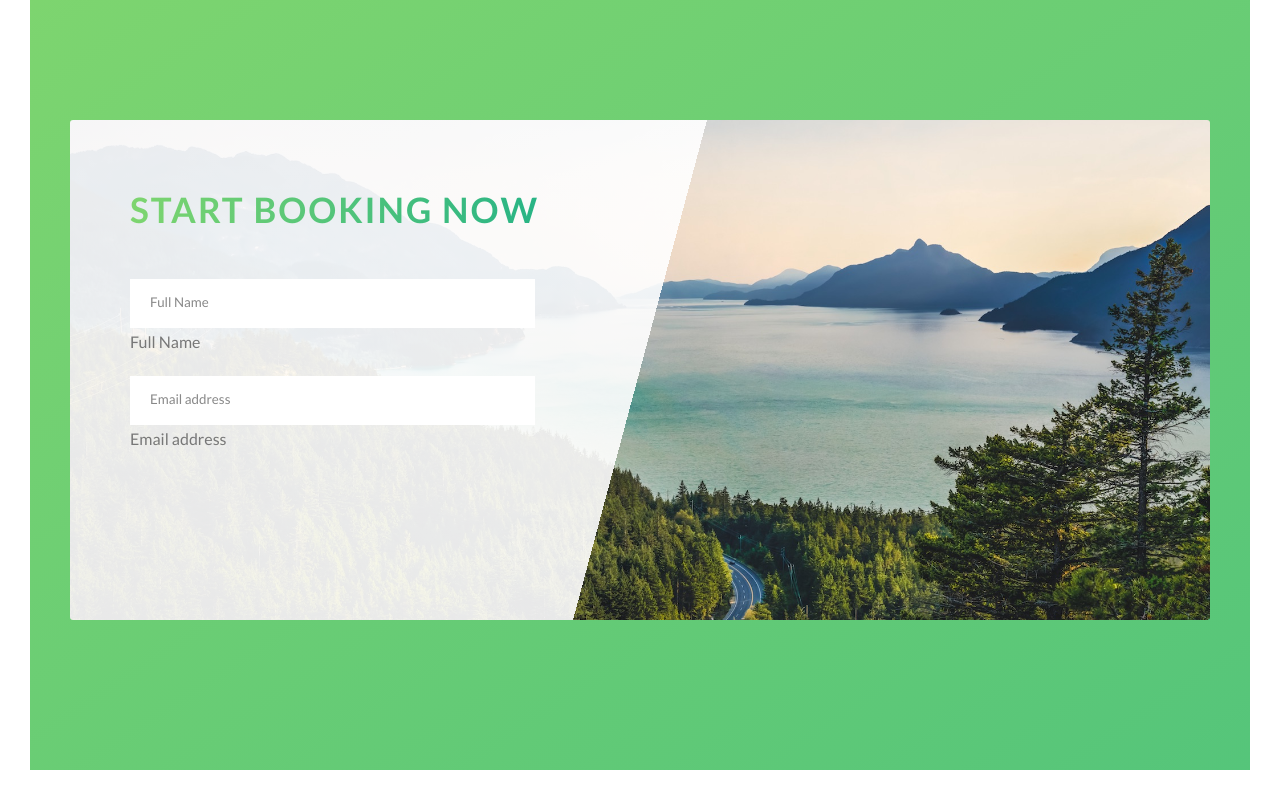
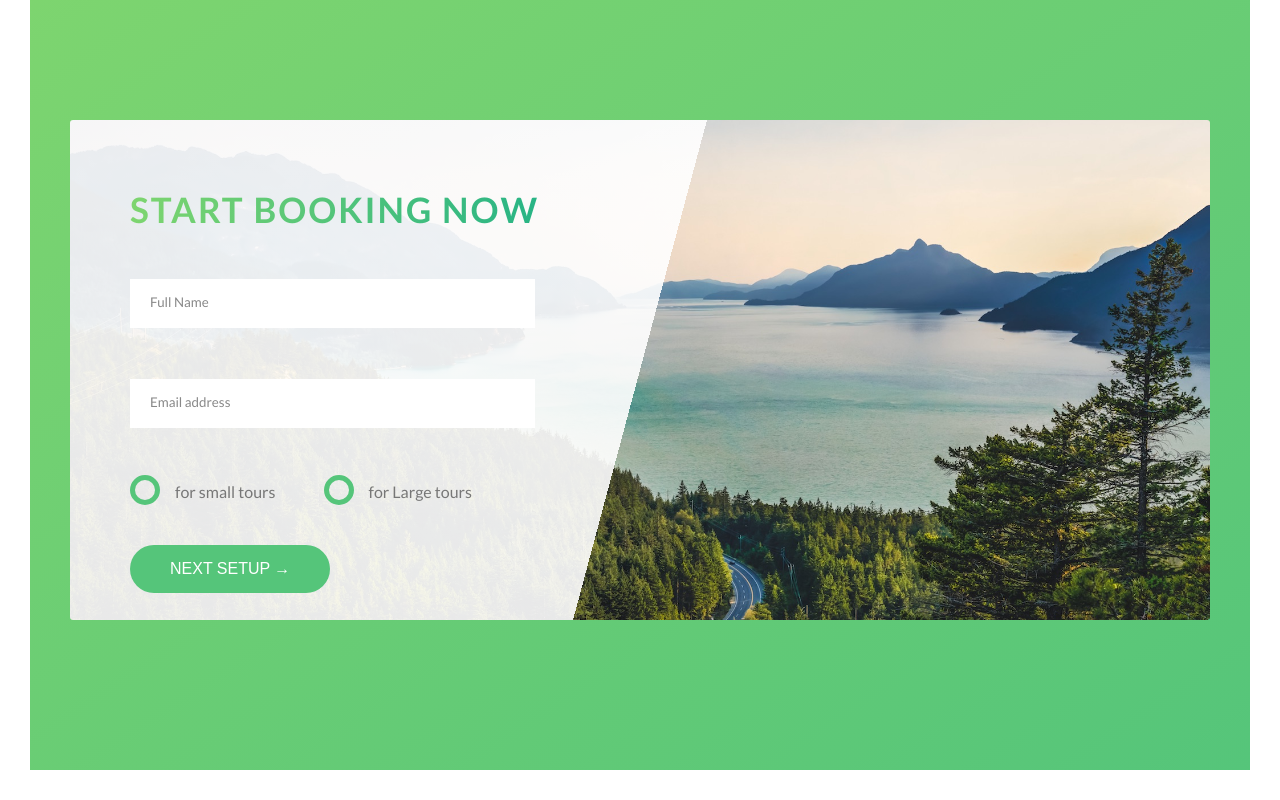
Before and after one commit to kohistani1/natrous_project, a website: page index.html in a window 1280 px wide. Shown: the part 4399-5199 px from the top of the page. Drawn offline with Linux system fonts and the light colour scheme.

Commit message:
back to course again after exam

```diff
--- a/index.html
+++ b/index.html
@@ -272,14 +272,32 @@
           </h2>
 
         </div>
-        <div class="form__group">
+        <div class="form__group ">
           <input type="text" id="name" class="form__input" placeholder="Full Name" required>
           <label for="name" class="form__label">Full Name</label>
         </div>
-        <div class="form__group">
+        <div class="form__group ">
           <input type="email" id="email" class="form__input" required placeholder="Email address">
           <label for="email" class="form__label">Email address</label>
         </div>
+
+
+        <div class="form__group u-margin-bottom-medium">
+          <input type="radio" class="form__radio-input" name="size" id="small">
+          <label for="small" class="form__radio-label" name = "size">
+            <span class="form__radio-btn"></span>for small tours</label>
+
+
+          <input type="radio" class="form__radio-input" name="size" id="large">
+          <label for="large" class="form__radio-label" name = "size">
+            <span class="form__radio-btn"></span> for Large tours</label>
+        </div>
+        <div class="form-group u-margin-bottom-medium">
+          <button class="btn btn--green ">next setup &rarr;</button>
+        </div>
+
+
+
       </form>
       </div>
     </section>
--- a/sass/_form.scss
+++ b/sass/_form.scss
@@ -1,23 +1,24 @@
 .form{
   color: $dark;
   &__group:not(:last-child){
-    margin-bottom: 2rem;
+    margin-bottom: .5rem;
   }
   &__input{
     padding: 1.5rem 2rem;
-
     font-family: inherit;
     color: inherit;
     border: none;
     width: 90%;
     display: block;
     border-bottom: 3px solid transparent;
+    transition:all .3s;
 
     &:focus{
       border-bottom: 3px solid $medium-green;
       outline: none;
 
     }
+
     &:focus:invalid{
         border-bottom:3px solid $color-secondary-dark;
     }
@@ -32,8 +33,59 @@
     font-size: inherit;
     font-family: inherit;
     color: inherit;
+    display: block;
+    position: relative;
+    padding: 0.9rem 0;
+    margin-left: 2rem;
+    transition: .2s all;
+  }
+  // &__input:not(:placeholder-shown) + &__label{
+  //   color: red;
+  // }
+
+  &__input:placeholder-shown+ &__label{
+    visibility: hidden;
+    opacity: 0;
+    transform: translateY(-4rem);
+  }
+
+  &__radio-label{
+    position: relative;
+    padding: 0  4.5rem;
+  }
+  &__radio-input{
+    display: none;
+  }
+
+  &__radio-btn{
+    width: 3rem;
+    height: 3rem;
+    border: 5px solid $medium-green;
+    border-radius: 50%;
+    display: inline-block;
+    position: absolute;
+    left: 0;
+    top: -.7rem;
+
+
+    &::after{
+      content: " ";
+      width: 1.7rem;
+      height: 1.7rem;
+      display: block;
+      border-radius: 50%;
+      background-color: $medium-green;
+      position: absolute;
+      top: 50%;
+      left: 50%;
+      transform: translate(-50%, -50%);
+      opacity: 0;
+    }
 
   }
 
+  &__radio-input:checked + &__radio-label &__radio-btn::after{
+    opacity: 1;
+  }
 
 }
--- a/sass/_utilities.scss
+++ b/sass/_utilities.scss
@@ -1,14 +1,14 @@
 .u-margin-bottom-small {
-  margin-bottom: 1.5rem;
+  margin-bottom: 1.5rem !important;
 }
 .u-margin-bottom-medium {
-  margin-bottom: 4rem;
+  margin-bottom: 4rem !important;
 }
 .u-margin-bottom-large {
-  margin-bottom: 8rem;
+  margin-bottom: 8rem !important;
 }
 .u-margin-top-huge {
-  margin-top: 10rem;
+  margin-top: 10rem !important;
 }
 .u-text-center {
   text-align: center;
```
Also changed, not shown: main.css.
